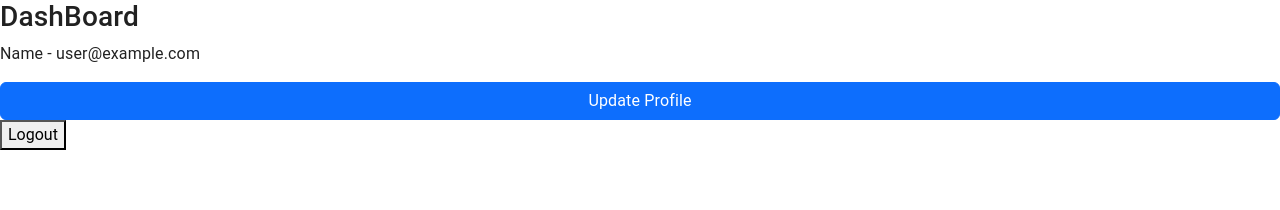
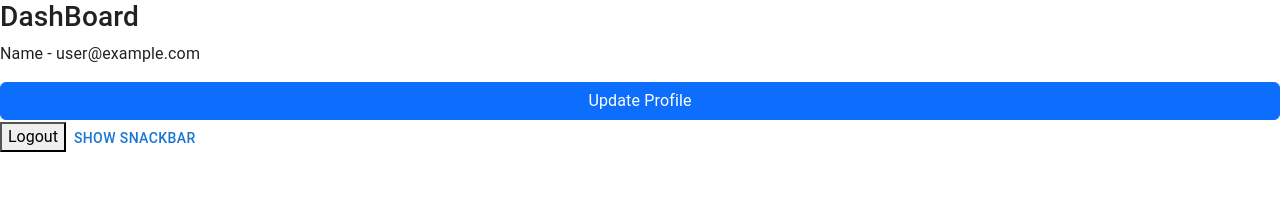
Before and after one commit to AKSHDESAI1/wds-drive, a React (Create React App) app: page /user in a window 1280 px wide. Shown: the top 210 px of the page. Built offline with nearby package versions, Linux system fonts and the light colour scheme; no server answers; sample sign-in values are in the browser's storage.

Commit message:
Update Dashboard.js

```diff
--- a/src/Components/Dashboard.js
+++ b/src/Components/Dashboard.js
@@ -42,7 +42,7 @@ const Dashboard = (props) => {
       <Link className='btn btn-primary w-100' to='update-profile'>Update Profile</Link>
       <button className="btn-primary" onClick={handleClick}>Logout</button>
 
-      <Button onClick={handleClick_SnackBar} hidden>Show snackbar</Button>
+      <Button onClick={handleClick_SnackBar} >Show snackbar</Button>
       {/* <Button onClick={handleClickVariant('success')}>Show success snackbar</Button> */}
 
     </>
```
